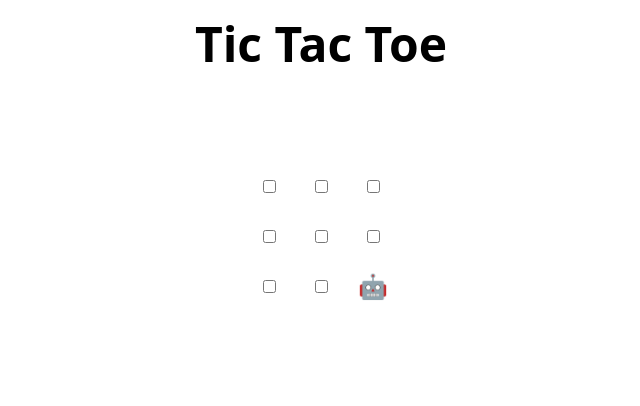
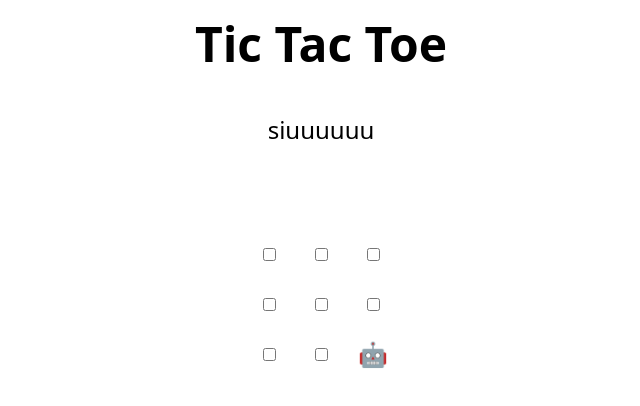
Before and after one commit to LuisESuarezA/skills-review-pull-requests, a plain HTML site: page index.html in a window 1280 px wide. Shown: the whole page, without its empty margins (319-959 px from the left). Drawn offline with Linux system fonts and the light colour scheme.

Commit message:
Update index.html

```diff
--- a/index.html
+++ b/index.html
@@ -44,7 +44,7 @@
     <td><input type="checkbox" /></td>
     <td><input type="checkbox" /></td>
     <td><input type="checkbox" /></td>
-  </tr>
+  siuuuuuu
 </table>
 
 <h2 hidden>Game over, refresh to play again 🧑‍💻 🤖!</h2>
```
